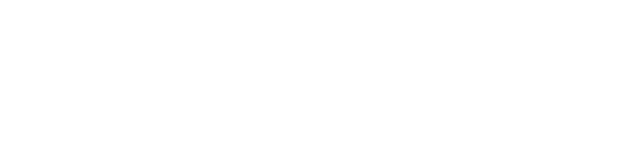
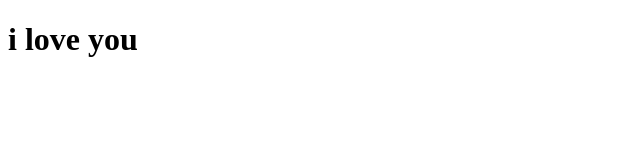
Before and after one commit to add7craft/techampus_one, a plain HTML site: page index.html in a window 1280 px wide. Shown: the whole page, without its empty margins (0-640 px from the left). Drawn offline with Linux system fonts and the light colour scheme.

Commit message:
i love you

```diff
--- a/index.html
+++ b/index.html
@@ -1,9 +1,9 @@
 <!DOCTYPE html>
 <html>
 <head>
-	<title></title>
+	<title>hello guys</title>
 </head>
 <body>
-
+<h1>i love you</h1>
 </body>
 </html>
```
